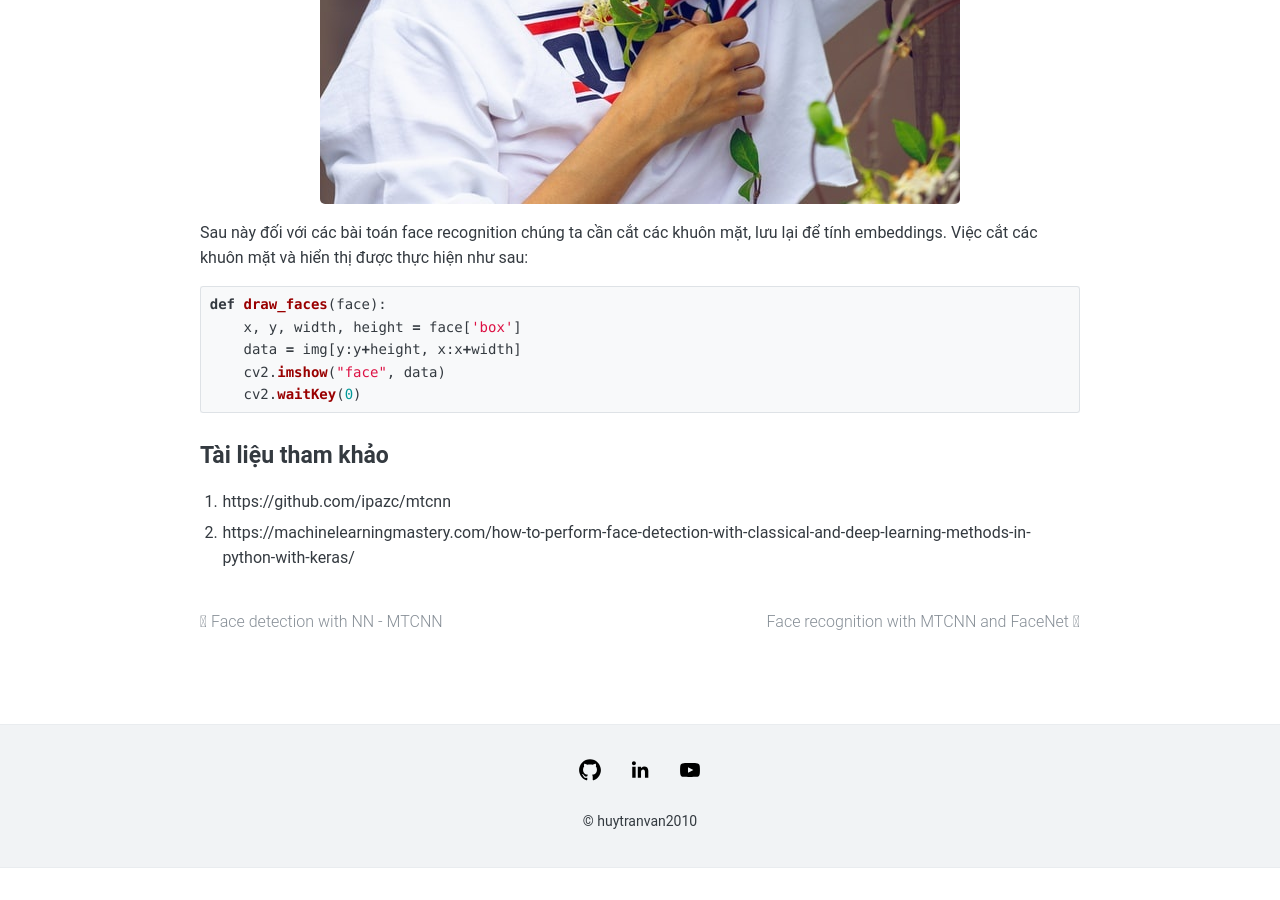
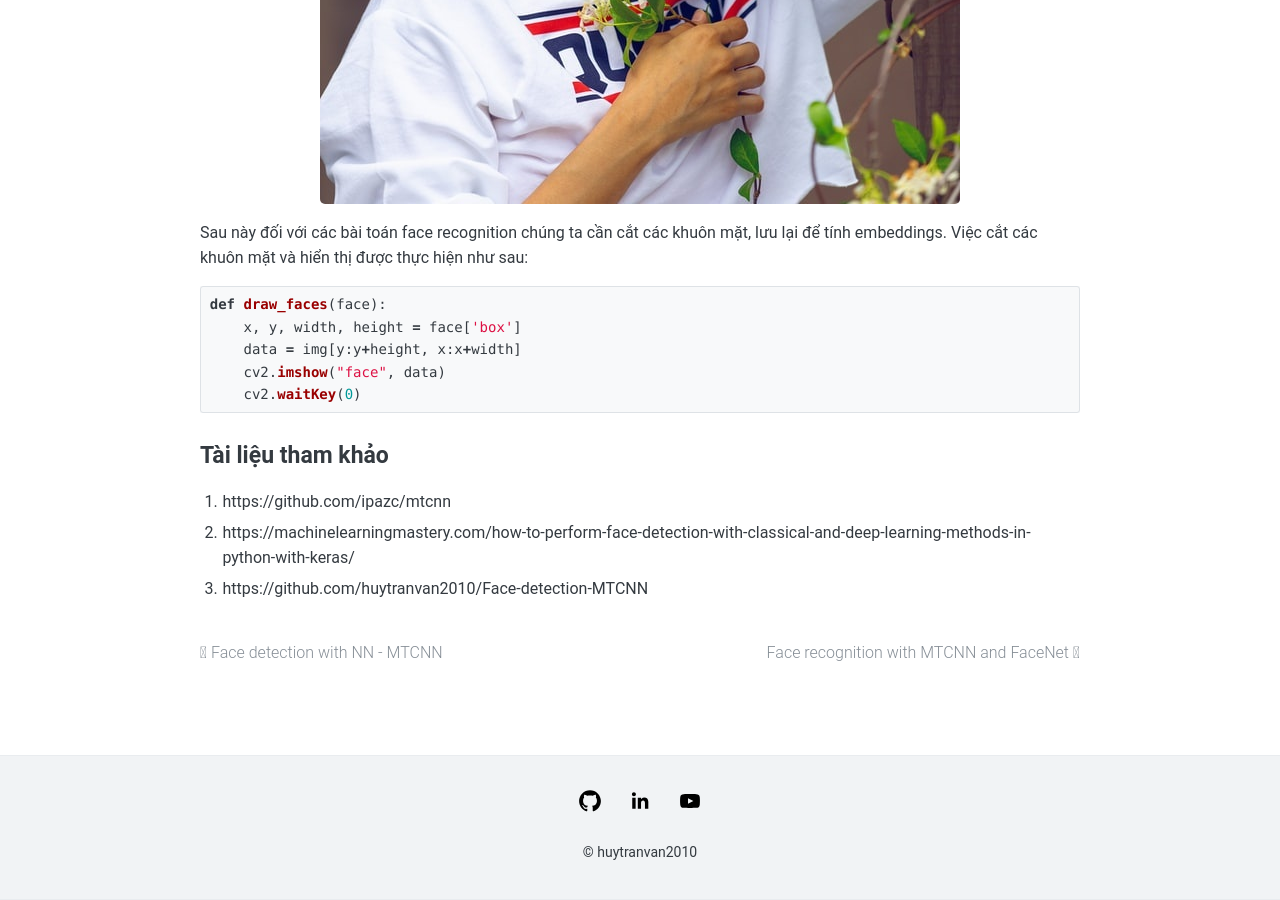
Before and after one commit to huytranvan2010/huytranvan2010.github.io, a Jekyll site: the page built from _posts/2021-06-19-Face-detection-pretrained-MTCNN.md, in a window 1280 px wide and 900 px high, scrolled down 2023 px. Built offline with Jekyll 4.4.1, drawn with Linux system fonts in a browser that asks for light colours; before the commit the page ends 2891 px from its top, so only the background shows below that; some of the changed lines change nothing that is shown.

Commit message:
add link

```diff
--- a/_posts/2021-06-19-Face-detection-pretrained-MTCNN.md
+++ b/_posts/2021-06-19-Face-detection-pretrained-MTCNN.md
@@ -65,3 +65,4 @@ def draw_faces(face):
 ## Tài liệu tham khảo
 1. https://github.com/ipazc/mtcnn
 2. https://machinelearningmastery.com/how-to-perform-face-detection-with-classical-and-deep-learning-methods-in-python-with-keras/
+3. https://github.com/huytranvan2010/Face-detection-MTCNN
```
